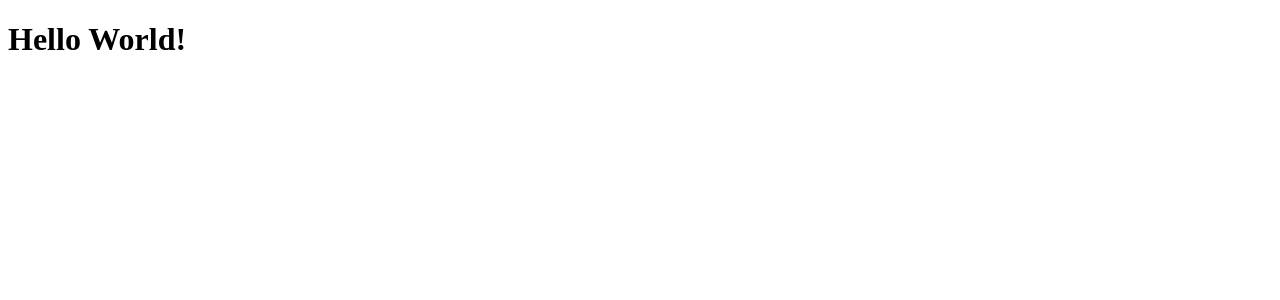
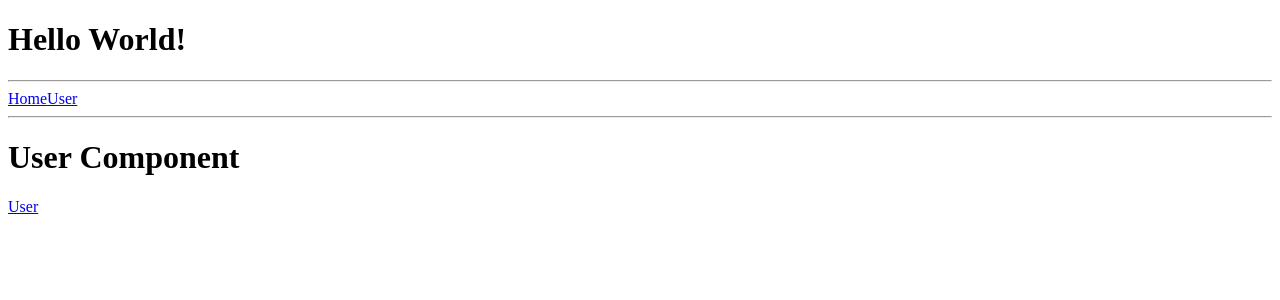
Before and after one commit to Jack-Valentine/NG_Study, an Angular app in the folder routing/: page /user in a window 1280 px wide. Shown: the top 300 px of the page. Built offline with nearby package versions, Linux system fonts and the light colour scheme.

Commit message:
add routerLink tag in user and home

```diff
--- a/routing/src/app/app.component.html
+++ b/routing/src/app/app.component.html
@@ -2,6 +2,11 @@
   <div class="row">
     <div class="col-xs-10">
       <h1>Hello World!</h1>
+      <hr>
+      <a [routerLink]="['']">Home</a>
+      <a [routerLink]="['user']">User</a>
+      <hr>
+      <router-outlet></router-outlet>
     </div>
   </div>
 </div>
--- a/routing/src/app/user/user.component.ts
+++ b/routing/src/app/user/user.component.ts
@@ -4,6 +4,7 @@ import { Component, OnInit } from '@angular/core';
   selector: 'app-user',
   template: `
       <h1>User Component</h1>
+      <a [routerLink]="['user']">User</a>
     `
 })
 export class UserComponent implements OnInit {
```
